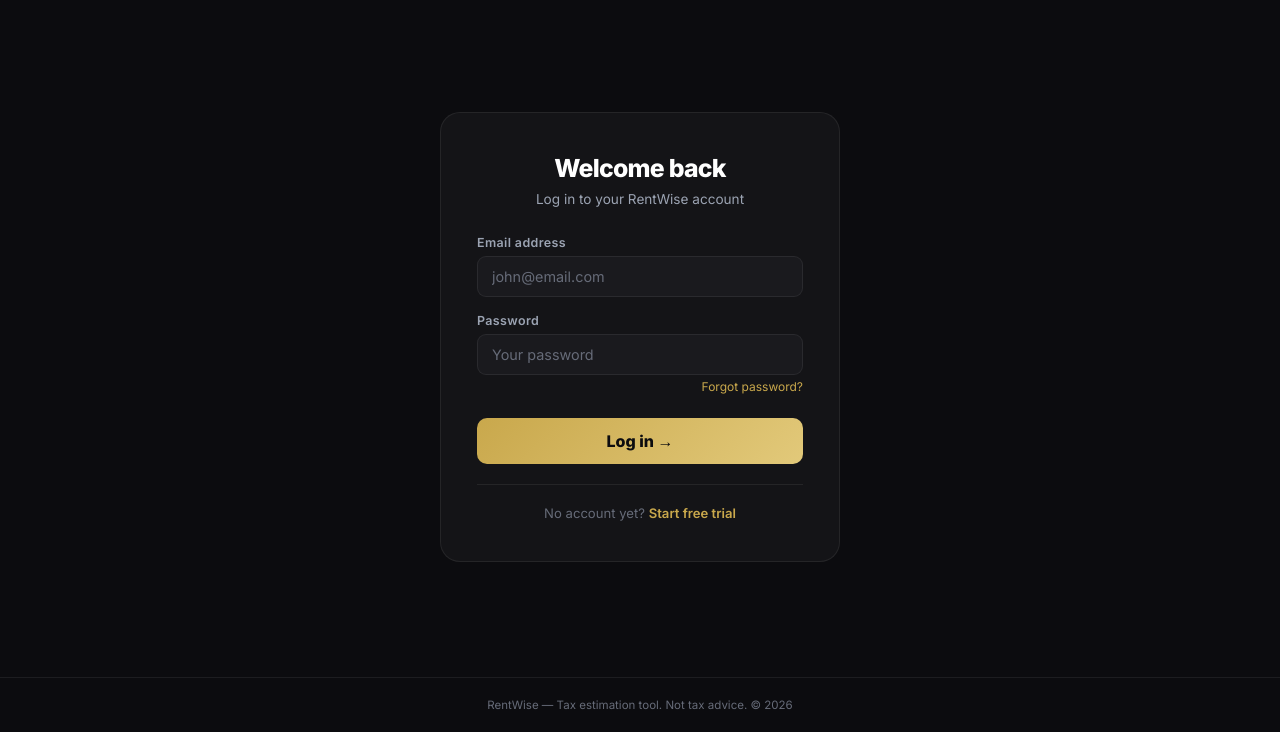
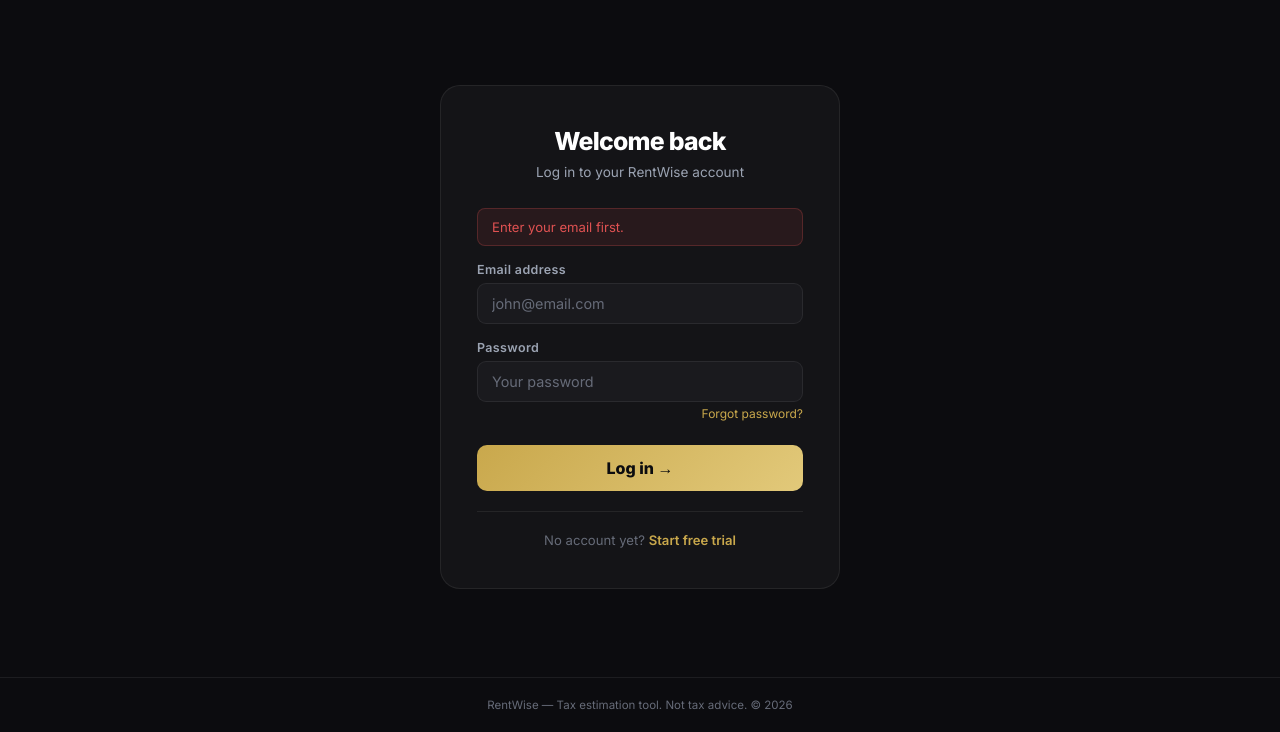
Before and after one commit to mujakictian-ops/RentWise, a website: page login.html in a window 1280 px wide. Both pictures are taken after a click on the link "Forgot password?". Shown: the part 68-800 px from the top of the page. Drawn offline with nearby package versions, Linux system fonts and the light colour scheme.

Commit message:
Update login.html

```diff
--- a/login.html
+++ b/login.html
@@ -5,7 +5,6 @@
   <meta name="viewport" content="width=device-width, initial-scale=1.0" />
   <title>RentWise — Log In</title>
   <link href="https://fonts.googleapis.com/css2?family=Inter:wght@400;500;600;700;800&display=swap" rel="stylesheet" />
-  <script src="https://cdn.jsdelivr.net/npm/@supabase/supabase-js@2"></script>
   <style>
     *, *::before, *::after { box-sizing: border-box; margin: 0; padding: 0; }
     :root {
@@ -16,116 +15,76 @@
       --red: #E05252;
     }
     body { font-family: 'Inter', sans-serif; background: var(--black); color: var(--white); min-height: 100vh; display: flex; flex-direction: column; }
-
-    nav {
-      display: flex; align-items: center; justify-content: space-between;
-      padding: 0 40px; height: 64px; border-bottom: 1px solid var(--border);
-    }
+    nav { display: flex; align-items: center; justify-content: space-between; padding: 0 40px; height: 64px; border-bottom: 1px solid var(--border); }
     .logo { display: flex; align-items: center; gap: 10px; font-weight: 800; font-size: 1.1rem; text-decoration: none; color: var(--white); }
     .logo-icon { width: 28px; height: 28px; background: linear-gradient(135deg, var(--gold), var(--gold-light)); border-radius: 7px; display: flex; align-items: center; justify-content: center; font-size: 14px; }
     .logo span { color: var(--gold); }
     .nav-signup { background: linear-gradient(135deg, var(--gold), var(--gold-light)); color: #0C0C0F; padding: 8px 18px; border-radius: 7px; font-weight: 700; font-size: 0.82rem; text-decoration: none; }
-
     main { flex: 1; display: flex; align-items: center; justify-content: center; padding: 48px 24px; }
-
-    .box {
-      width: 100%; max-width: 400px;
-      background: var(--card); border: 1px solid var(--border);
-      border-radius: 20px; padding: 40px 36px;
-    }
-
+    .box { width: 100%; max-width: 400px; background: var(--card); border: 1px solid var(--border); border-radius: 20px; padding: 40px 36px; }
     .box-head { text-align: center; margin-bottom: 28px; }
     .box-head h1 { font-size: 1.55rem; font-weight: 800; letter-spacing: -0.03em; margin-bottom: 8px; }
     .box-head p { font-size: 0.85rem; color: var(--gray-light); }
-
     .field { margin-bottom: 16px; }
     label { display: block; font-size: 0.78rem; font-weight: 600; color: var(--gray-light); margin-bottom: 6px; letter-spacing: 0.03em; }
-    input {
-      width: 100%; padding: 11px 14px; border-radius: 9px;
-      background: var(--card2); border: 1px solid var(--border);
-      color: var(--white); font-family: 'Inter', sans-serif; font-size: 0.9rem;
-      outline: none; transition: border-color 0.2s;
-    }
+    input { width: 100%; padding: 11px 14px; border-radius: 9px; background: var(--card2); border: 1px solid var(--border); color: var(--white); font-family: 'Inter', sans-serif; font-size: 0.9rem; outline: none; transition: border-color 0.2s; }
     input:focus { border-color: var(--gold-border); }
     input::placeholder { color: var(--gray); }
-
     .forgot { font-size: 0.75rem; color: var(--gray); text-align: right; margin-top: 4px; }
     .forgot a { color: var(--gold); text-decoration: none; }
-
-    .btn-submit {
-      width: 100%; padding: 13px; border-radius: 10px; border: none;
-      background: linear-gradient(135deg, var(--gold), var(--gold-light));
-      color: #0C0C0F; font-family: 'Inter', sans-serif; font-size: 1rem;
-      font-weight: 800; cursor: pointer; margin-top: 8px; transition: opacity 0.2s, transform 0.2s;
-    }
-    .btn-submit:hover { opacity: 0.88; transform: translateY(-1px); }
-    .btn-submit:disabled { opacity: 0.5; cursor: not-allowed; transform: none; }
-
-    .error-msg {
-      background: rgba(224,82,82,0.1); border: 1px solid rgba(224,82,82,0.25);
-      color: var(--red); border-radius: 8px; padding: 10px 14px;
-      font-size: 0.82rem; margin-bottom: 16px; display: none;
-    }
-
+    .btn-submit { width: 100%; padding: 13px; border-radius: 10px; border: none; background: linear-gradient(135deg, var(--gold), var(--gold-light)); color: #0C0C0F; font-family: 'Inter', sans-serif; font-size: 1rem; font-weight: 800; cursor: pointer; margin-top: 8px; transition: opacity 0.2s; }
+    .btn-submit:hover { opacity: 0.88; }
+    .btn-submit:disabled { opacity: 0.5; cursor: not-allowed; }
+    .error-msg { background: rgba(224,82,82,0.1); border: 1px solid rgba(224,82,82,0.25); color: var(--red); border-radius: 8px; padding: 10px 14px; font-size: 0.82rem; margin-bottom: 16px; display: none; }
     .divider { height: 1px; background: var(--border); margin: 20px 0; }
     .signup-link { text-align: center; font-size: 0.82rem; color: var(--gray); }
     .signup-link a { color: var(--gold); text-decoration: none; font-weight: 600; }
-
     footer { text-align: center; padding: 20px; font-size: 0.72rem; color: var(--gray); border-top: 1px solid var(--border); }
   </style>
 </head>
 <body>
-
 <nav>
-  <a href="/" class="logo">
-    <div class="logo-icon">🏠</div>
-    Rent<span>Wise</span>
-  </a>
-  <a href="/rentwise-register.html" class="nav-signup">Start free trial</a>
+  <a href="/" class="logo"><div class="logo-icon">🏠</div>Rent<span>Wise</span></a>
+  <a href="/register.html" class="nav-signup">Start free trial</a>
 </nav>
-
 <main>
   <div class="box">
     <div class="box-head">
       <h1>Welcome back</h1>
       <p>Log in to your RentWise account</p>
     </div>
-
     <div class="error-msg" id="error-msg"></div>
-
-    <form id="login-form" onsubmit="handleLogin(event)">
-      <div class="field">
-        <label>Email address</label>
-        <input type="email" id="email" placeholder="john@email.com" required />
-      </div>
-
-      <div class="field">
-        <label>Password</label>
-        <input type="password" id="password" placeholder="Your password" required />
-        <div class="forgot"><a href="#" onclick="forgotPassword()">Forgot password?</a></div>
-      </div>
-
-      <button type="submit" class="btn-submit" id="submit-btn">Log in →</button>
-    </form>
-
+    <div class="field">
+      <label>Email address</label>
+      <input type="email" id="email" placeholder="john@email.com" />
+    </div>
+    <div class="field">
+      <label>Password</label>
+      <input type="password" id="password" placeholder="Your password" />
+      <div class="forgot"><a href="#" onclick="forgotPassword(event)">Forgot password?</a></div>
+    </div>
+    <button class="btn-submit" id="submit-btn" onclick="handleLogin()">Log in →</button>
     <div class="divider"></div>
-    <div class="signup-link">No account yet? <a href="/rentwise-register.html">Start free trial</a></div>
+    <div class="signup-link">No account yet? <a href="/register.html">Start free trial</a></div>
   </div>
 </main>
-
 <footer>RentWise — Tax estimation tool. Not tax advice. © 2026</footer>
 
 <script>
   const SUPABASE_URL = 'https://lkgxfzefpmrgwqwboqbf.supabase.co';
   const SUPABASE_ANON_KEY = 'eyJhbGciOiJIUzI1NiIsInR5cCI6IkpXVCJ9.eyJpc3MiOiJzdXBhYmFzZSIsInJlZiI6ImxrZ3hmemVmcG1yZ3dxd2JvcWJmIiwicm9sZSI6ImFub24iLCJpYXQiOjE3ODM2MDg4NzAsImV4cCI6MjA5OTE4NDg3MH0.mDYfFKDFTtoRnETBv9_sbMiOhzw_YayW9Cf_Q5iw2Pw';
 
-  const supabase = window.supabase.createClient(SUPABASE_URL, SUPABASE_ANON_KEY);
+  let _sb = null;
+  function getSB() {
+    if (!_sb) _sb = supabase.createClient(SUPABASE_URL, SUPABASE_ANON_KEY);
+    return _sb;
+  }
 
-  // Redirect če je že prijavljen
-  (async () => {
-    const { data: { session } } = await supabase.auth.getSession();
-    if (session) window.location.href = '/rentwise-dashboard.html';
-  })();
+  // Redirect if already logged in
+  window.addEventListener('load', async () => {
+    const { data: { session } } = await getSB().auth.getSession();
+    if (session) window.location.href = '/dashboard.html';
+  });
 
   function showError(msg) {
     const el = document.getElementById('error-msg');
@@ -133,41 +92,42 @@
     el.style.display = 'block';
   }
 
-  async function handleLogin(e) {
-    e.preventDefault();
+  async function handleLogin() {
     document.getElementById('error-msg').style.display = 'none';
+
+    const email = document.getElementById('email').value.trim();
+    const password = document.getElementById('password').value;
+
+    if (!email || !password) { showError('Email and password are required.'); return; }
 
     const btn = document.getElementById('submit-btn');
     btn.disabled = true;
     btn.textContent = 'Logging in…';
 
-    const email = document.getElementById('email').value.trim();
-    const password = document.getElementById('password').value;
-
-    const { error } = await supabase.auth.signInWithPassword({ email, password });
-
-    if (error) {
-      showError(error.message || 'Invalid email or password.');
+    try {
+      const { error } = await getSB().auth.signInWithPassword({ email, password });
+      if (error) throw error;
+      window.location.href = '/dashboard.html';
+    } catch (err) {
+      showError(err.message || 'Invalid email or password.');
       btn.disabled = false;
       btn.textContent = 'Log in →';
-      return;
     }
-
-    window.location.href = '/rentwise-dashboard.html';
   }
 
-  async function forgotPassword() {
+  async function forgotPassword(e) {
+    e.preventDefault();
     const email = document.getElementById('email').value.trim();
     if (!email) { showError('Enter your email first.'); return; }
-
-    const { error } = await supabase.auth.resetPasswordForEmail(email, {
-      redirectTo: window.location.origin + '/rentwise-reset.html',
+    const { error } = await getSB().auth.resetPasswordForEmail(email, {
+      redirectTo: window.location.origin + '/reset.html',
     });
-
     if (error) { showError(error.message); return; }
     alert('Password reset email sent! Check your inbox.');
   }
 </script>
 
+<!-- Supabase SDK — must load AFTER the inline script above -->
+<script src="https://cdn.jsdelivr.net/npm/@supabase/supabase-js@2/dist/umd/supabase.js"></script>
 </body>
 </html>
```
